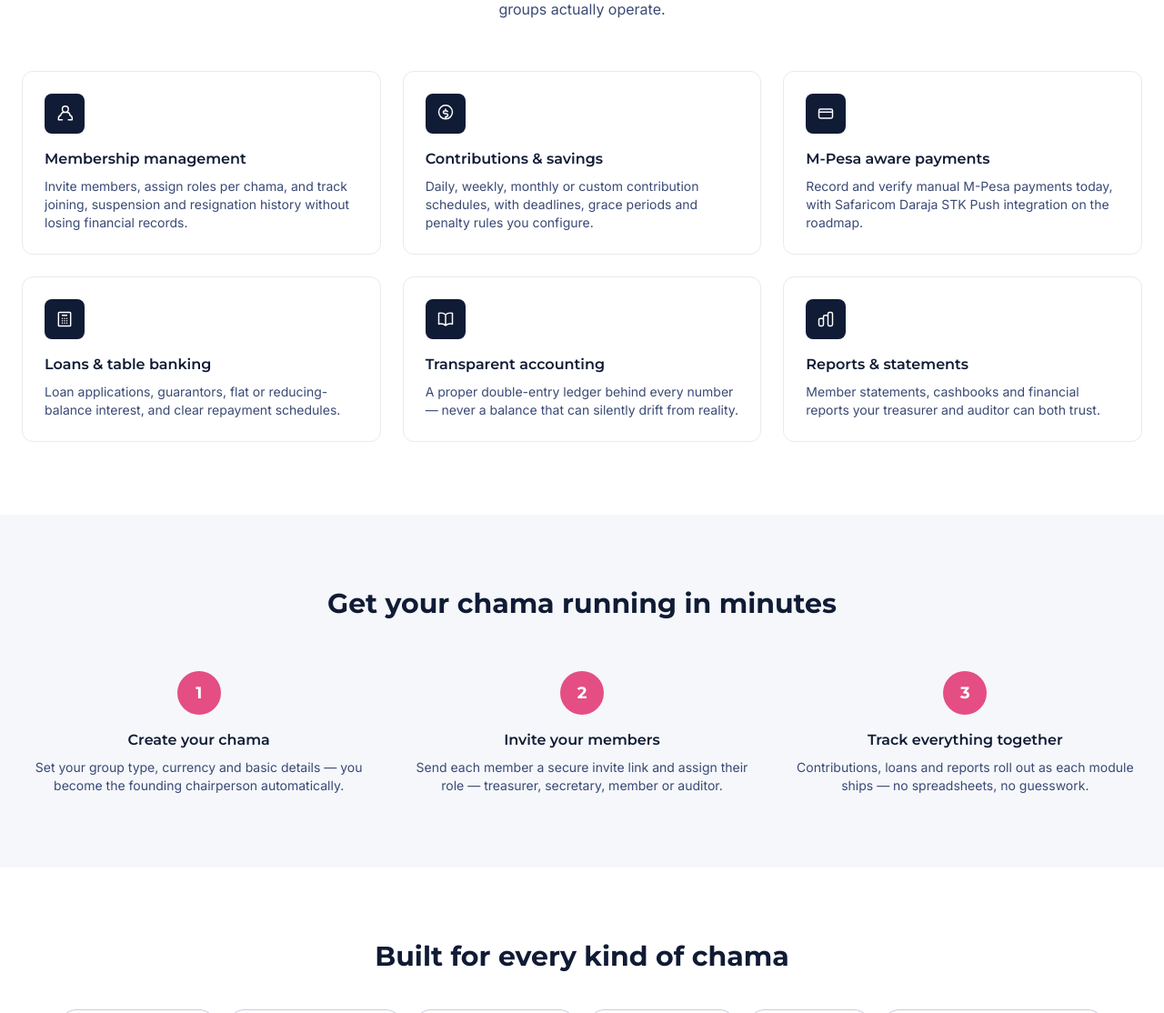
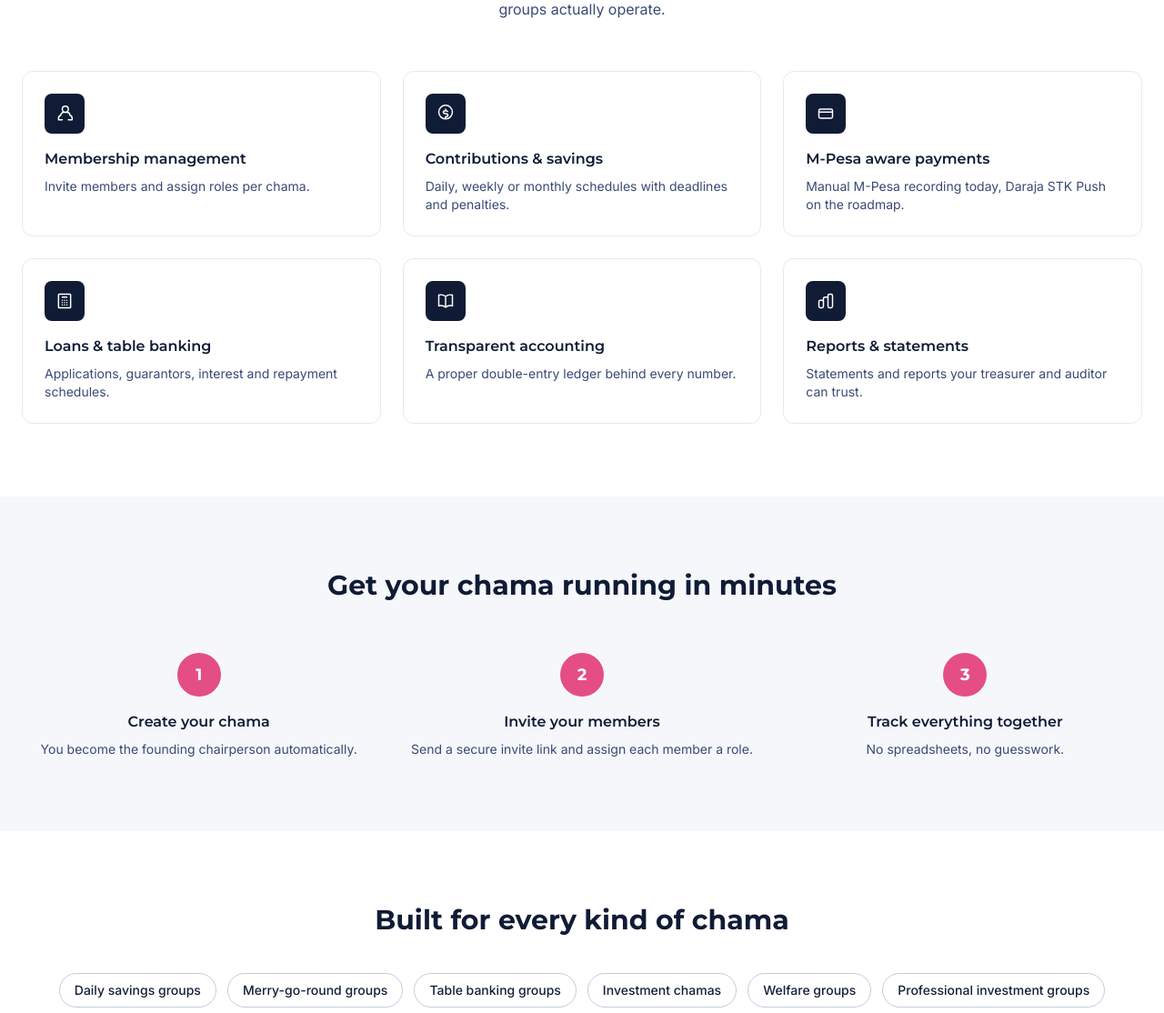
Before and after one commit to Kennah2/FLEXXNET-CHAMAWISE, a Laravel app: page / in a window 1280 px wide. Shown: the part 832-1946 px from the top of the page at 91% size. Run offline with Laravel 12, Linux system fonts and the light colour scheme; style sheets or scripts are compiled from the project's sources; parts of the project's set-up code (start-up, migrations or seed data) failed here and were passed over.

Commit message:
Trim unnecessary explanatory copy across the UI
Shortened verbose hint text, card notes and placeholder-page
descriptions (registration fields, invite-link message, financial
summary card, module coming-soon descriptions, landing page feature
blurbs) down to their essential point. No functional change.

Co-Authored-By: Claude Sonnet 5 <noreply@anthropic.com>
Claude-Session: https://claude.ai/code/session_01E5ajn5fzLt3XpTQm84rZrj

```diff
--- a/backend/resources/views/auth/register.blade.php
+++ b/backend/resources/views/auth/register.blade.php
@@ -13,7 +13,7 @@
         <div class="mt-4">
             <x-input-label for="username" :value="__('Username')" />
             <x-text-input id="username" class="block mt-1 w-full" type="text" name="username" :value="old('username')" required autocomplete="username" placeholder="e.g. jane_doe" />
-            <p class="text-xs text-navy-400 mt-1">You'll log in with this — letters, numbers, dots, dashes and underscores only.</p>
+            <p class="text-xs text-navy-400 mt-1">For logging in.</p>
             <x-input-error :messages="$errors->get('username')" class="mt-2" />
         </div>
 
@@ -21,7 +21,7 @@
         <div class="mt-4">
             <x-input-label for="email" :value="__('Email')" />
             <x-text-input id="email" class="block mt-1 w-full" type="email" name="email" :value="old('email')" required autocomplete="email" />
-            <p class="text-xs text-navy-400 mt-1">Used for verification and invitations — not for logging in.</p>
+            <p class="text-xs text-navy-400 mt-1">For verification and invitations.</p>
             <x-input-error :messages="$errors->get('email')" class="mt-2" />
         </div>
 
--- a/backend/resources/views/layouts/chama.blade.php
+++ b/backend/resources/views/layouts/chama.blade.php
@@ -94,7 +94,7 @@
                     @if (session('invite_url'))
                         <div class="card border-l-4 border-brand-pink text-sm text-navy-900 mb-6">
                             <p class="font-semibold mb-1">Invitation created.</p>
-                            <p class="text-navy-400 mb-2">Automated email delivery isn't wired up yet — share this link with the invitee directly:</p>
+                            <p class="text-navy-400 mb-2">Share this link with the invitee:</p>
                             <code class="block bg-surface-light rounded p-2 text-xs break-all">{{ session('invite_url') }}</code>
                         </div>
                     @endif
--- a/backend/resources/views/organizations/contributions/index.blade.php
+++ b/backend/resources/views/organizations/contributions/index.blade.php
@@ -86,7 +86,7 @@
                     </div>
                     <div class="lg:col-span-6">
                         <button type="submit" class="btn-primary">Record contribution</button>
-                        <span class="text-xs text-navy-400 ml-2">Every contribution needs verification before it's allocated to a balance.</span>
+                        <span class="text-xs text-navy-400 ml-2">Awaits verification.</span>
                     </div>
                 </form>
                 @error('amount')<p class="text-sm text-red-600 mt-2">{{ $message }}</p>@enderror
--- a/backend/resources/views/organizations/create.blade.php
+++ b/backend/resources/views/organizations/create.blade.php
@@ -63,10 +63,7 @@
                         <x-input-error :messages="$errors->get('location')" class="mt-2" />
                     </div>
 
-                    <p class="text-sm text-navy-400">
-                        You'll be set as the founding chairperson. Contribution schedules, approval rules
-                        and other chama-specific settings are configured once your chama is created.
-                    </p>
+                    <p class="text-sm text-navy-400">You'll be set as the founding chairperson.</p>
 
                     <div class="flex justify-end gap-3">
                         <a href="{{ route('organizations.index') }}" class="btn-secondary">Cancel</a>
--- a/backend/resources/views/organizations/show.blade.php
+++ b/backend/resources/views/organizations/show.blade.php
@@ -144,10 +144,7 @@
 
             <div class="card">
                 <h3 class="font-heading font-semibold text-navy-900 mb-2">Financial summary</h3>
-                <p class="text-sm text-navy-400 mb-4">
-                    The ledger, transaction history and monthly summaries land in Phase 3 —
-                    deliberately not shown here with placeholder numbers in the meantime.
-                </p>
+                <p class="text-sm text-navy-400 mb-4">Ledger and transaction history — coming in Phase 3.</p>
                 <a href="{{ route('organizations.module.show', [$organization, 'accounting']) }}" class="text-sm text-brand-pink hover:underline inline-flex items-center gap-1">
                     See what's coming <x-icon name="arrow-right" class="h-4 w-4" />
                 </a>
--- a/backend/resources/views/welcome.blade.php
+++ b/backend/resources/views/welcome.blade.php
@@ -80,12 +80,12 @@
             <div class="mt-14 grid sm:grid-cols-2 lg:grid-cols-3 gap-6">
                 @php
                     $features = [
-                        ['icon' => 'users', 'title' => 'Membership management', 'desc' => 'Invite members, assign roles per chama, and track joining, suspension and resignation history without losing financial records.'],
-                        ['icon' => 'currency', 'title' => 'Contributions & savings', 'desc' => 'Daily, weekly, monthly or custom contribution schedules, with deadlines, grace periods and penalty rules you configure.'],
-                        ['icon' => 'card', 'title' => 'M-Pesa aware payments', 'desc' => 'Record and verify manual M-Pesa payments today, with Safaricom Daraja STK Push integration on the roadmap.'],
-                        ['icon' => 'calculator', 'title' => 'Loans & table banking', 'desc' => 'Loan applications, guarantors, flat or reducing-balance interest, and clear repayment schedules.'],
-                        ['icon' => 'book', 'title' => 'Transparent accounting', 'desc' => 'A proper double-entry ledger behind every number — never a balance that can silently drift from reality.'],
-                        ['icon' => 'chart', 'title' => 'Reports & statements', 'desc' => 'Member statements, cashbooks and financial reports your treasurer and auditor can both trust.'],
+                        ['icon' => 'users', 'title' => 'Membership management', 'desc' => 'Invite members and assign roles per chama.'],
+                        ['icon' => 'currency', 'title' => 'Contributions & savings', 'desc' => 'Daily, weekly or monthly schedules with deadlines and penalties.'],
+                        ['icon' => 'card', 'title' => 'M-Pesa aware payments', 'desc' => 'Manual M-Pesa recording today, Daraja STK Push on the roadmap.'],
+                        ['icon' => 'calculator', 'title' => 'Loans & table banking', 'desc' => 'Applications, guarantors, interest and repayment schedules.'],
+                        ['icon' => 'book', 'title' => 'Transparent accounting', 'desc' => 'A proper double-entry ledger behind every number.'],
+                        ['icon' => 'chart', 'title' => 'Reports & statements', 'desc' => 'Statements and reports your treasurer and auditor can trust.'],
                     ];
                 @endphp
                 @foreach ($features as $feature)
@@ -109,9 +109,9 @@
                 <div class="mt-14 grid sm:grid-cols-3 gap-8">
                     @php
                         $steps = [
-                            ['n' => '1', 'title' => 'Create your chama', 'desc' => 'Set your group type, currency and basic details — you become the founding chairperson automatically.'],
-                            ['n' => '2', 'title' => 'Invite your members', 'desc' => 'Send each member a secure invite link and assign their role — treasurer, secretary, member or auditor.'],
-                            ['n' => '3', 'title' => 'Track everything together', 'desc' => 'Contributions, loans and reports roll out as each module ships — no spreadsheets, no guesswork.'],
+                            ['n' => '1', 'title' => 'Create your chama', 'desc' => 'You become the founding chairperson automatically.'],
+                            ['n' => '2', 'title' => 'Invite your members', 'desc' => 'Send a secure invite link and assign each member a role.'],
+                            ['n' => '3', 'title' => 'Track everything together', 'desc' => 'No spreadsheets, no guesswork.'],
                         ];
                     @endphp
                     @foreach ($steps as $step)
```
Also changed, not shown: backend/app/Http/Controllers/ModulePlaceholderController.php (+6 -6 lines).
